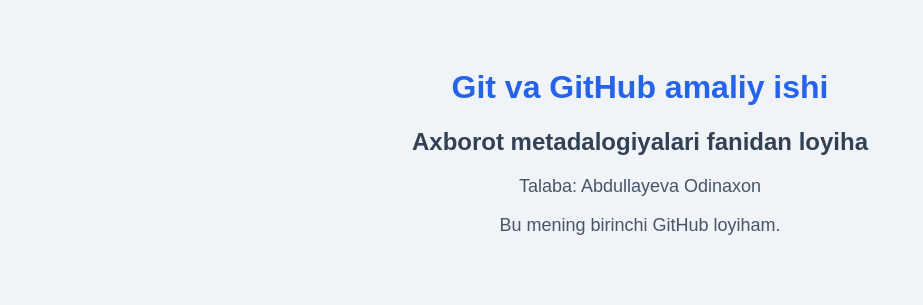
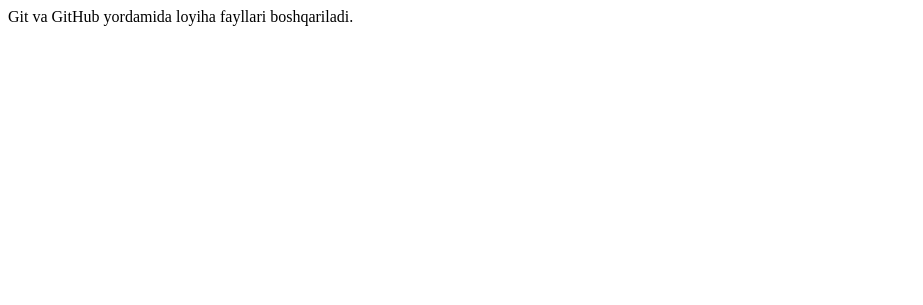
Before and after one commit to abdullayevaodina/Axborot-metadalogiyalaridan-amaliy-ish-, a plain HTML site: page index.html in a window 1280 px wide. Shown: the whole page, without its empty margins (0-923 px from the left). Drawn offline with Linux system fonts and the light colour scheme.

Commit message:
Add paragraph on project file management
Added a new paragraph about project file management.

```diff
--- a/index.html
+++ b/index.html
@@ -1,14 +1 @@
-<!DOCTYPE html>
-<html lang="uz">
-<head>
-    <meta charset="UTF-8">
-    <title>Mening birinchi loyiham</title>
-    <link rel="stylesheet" href="style.css">
-</head>
-<body>
-    <h1>Git va GitHub amaliy ishi</h1>
-    <h2>Axborot metadalogiyalari fanidan loyiha</h2>
-    <p>Talaba: Abdullayeva Odinaxon</p>
-    <p>Bu mening birinchi GitHub loyiham.</p>
-</body>
-</html>
+<p>Git va GitHub yordamida loyiha fayllari boshqariladi.</p>
```
